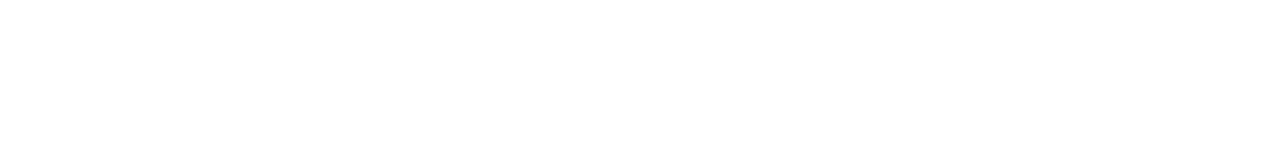
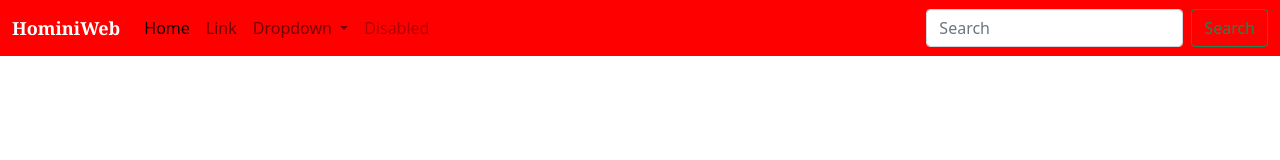
Before and after one commit to drklepson/drklepson.github.io, a plain HTML site: page index.html in a window 1280 px wide. Drawn offline with nearby package versions, Linux system fonts and the light colour scheme.

Commit message:
Update index.html

```diff
--- a/index.html
+++ b/index.html
@@ -4,9 +4,58 @@
     <meta charset="UTF-8">
     <meta http-equiv="X-UA-Compatible" content="IE=edge">
     <meta name="viewport" content="width=device-width, initial-scale=1.0">
+    <link href="https://cdn.jsdelivr.net/npm/bootstrap@5.0.2/dist/css/bootstrap.min.css" rel="stylesheet" integrity="sha384-EVSTQN3/azprG1Anm3QDgpJLIm9Nao0Yz1ztcQTwFspd3yD65VohhpuuCOmLASjC" crossorigin="anonymous">
+
+    <style>
+        .navbar-light .navbar-brand {
+            color: white;
+            font-weight: bold;
+            font-size: large;
+            font-family: Cambria, Cochin, Georgia, Times, 'Times New Roman', serif;
+        }
+        .bg-primary {
+            background-color: red!important;;
+        }
+    </style>
+
     <title>HominiWeb</title>
 </head>
 <body>
-
+    <nav class="navbar navbar-expand-lg navbar-light bg-primary">
+        <div class="container-fluid">
+          <a class="navbar-brand" href="#">HominiWeb</a>
+          <button class="navbar-toggler" type="button" data-bs-toggle="collapse" data-bs-target="#navbarSupportedContent" aria-controls="navbarSupportedContent" aria-expanded="false" aria-label="Toggle navigation">
+            <span class="navbar-toggler-icon"></span>
+          </button>
+          <div class="collapse navbar-collapse" id="navbarSupportedContent">
+            <ul class="navbar-nav me-auto mb-2 mb-lg-0">
+              <li class="nav-item">
+                <a class="nav-link active" aria-current="page" href="#">Home</a>
+              </li>
+              <li class="nav-item">
+                <a class="nav-link" href="#">Link</a>
+              </li>
+              <li class="nav-item dropdown">
+                <a class="nav-link dropdown-toggle" href="#" id="navbarDropdown" role="button" data-bs-toggle="dropdown" aria-expanded="false">
+                  Dropdown
+                </a>
+                <ul class="dropdown-menu" aria-labelledby="navbarDropdown">
+                  <li><a class="dropdown-item" href="#">Action</a></li>
+                  <li><a class="dropdown-item" href="#">Another action</a></li>
+                  <li><hr class="dropdown-divider"></li>
+                  <li><a class="dropdown-item" href="#">Something else here</a></li>
+                </ul>
+              </li>
+              <li class="nav-item">
+                <a class="nav-link disabled" href="#" tabindex="-1" aria-disabled="true">Disabled</a>
+              </li>
+            </ul>
+            <form class="d-flex">
+              <input class="form-control me-2" type="search" placeholder="Search" aria-label="Search">
+              <button class="btn btn-outline-success" type="submit">Search</button>
+            </form>
+          </div>
+        </div>
+      </nav>
 </body>
 </html>
```
